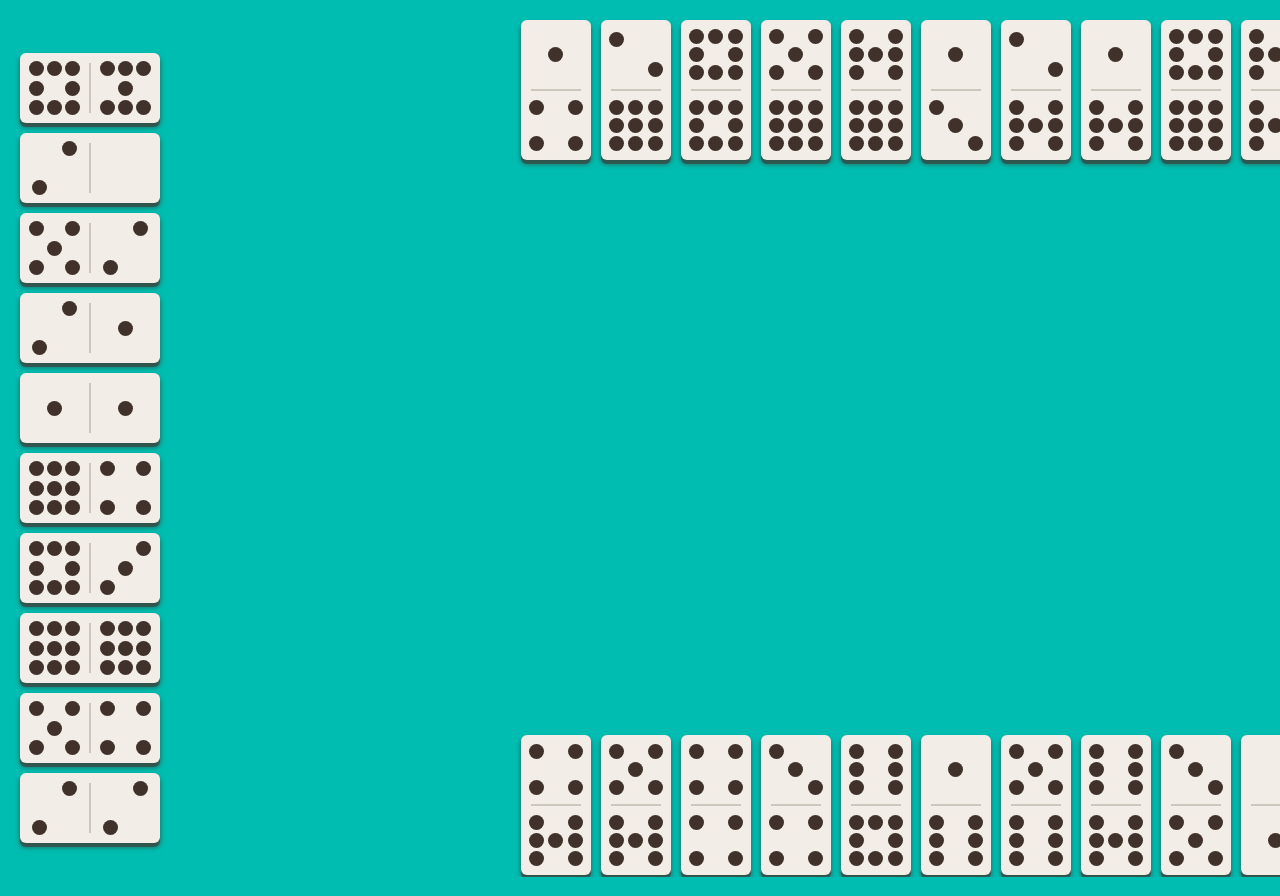
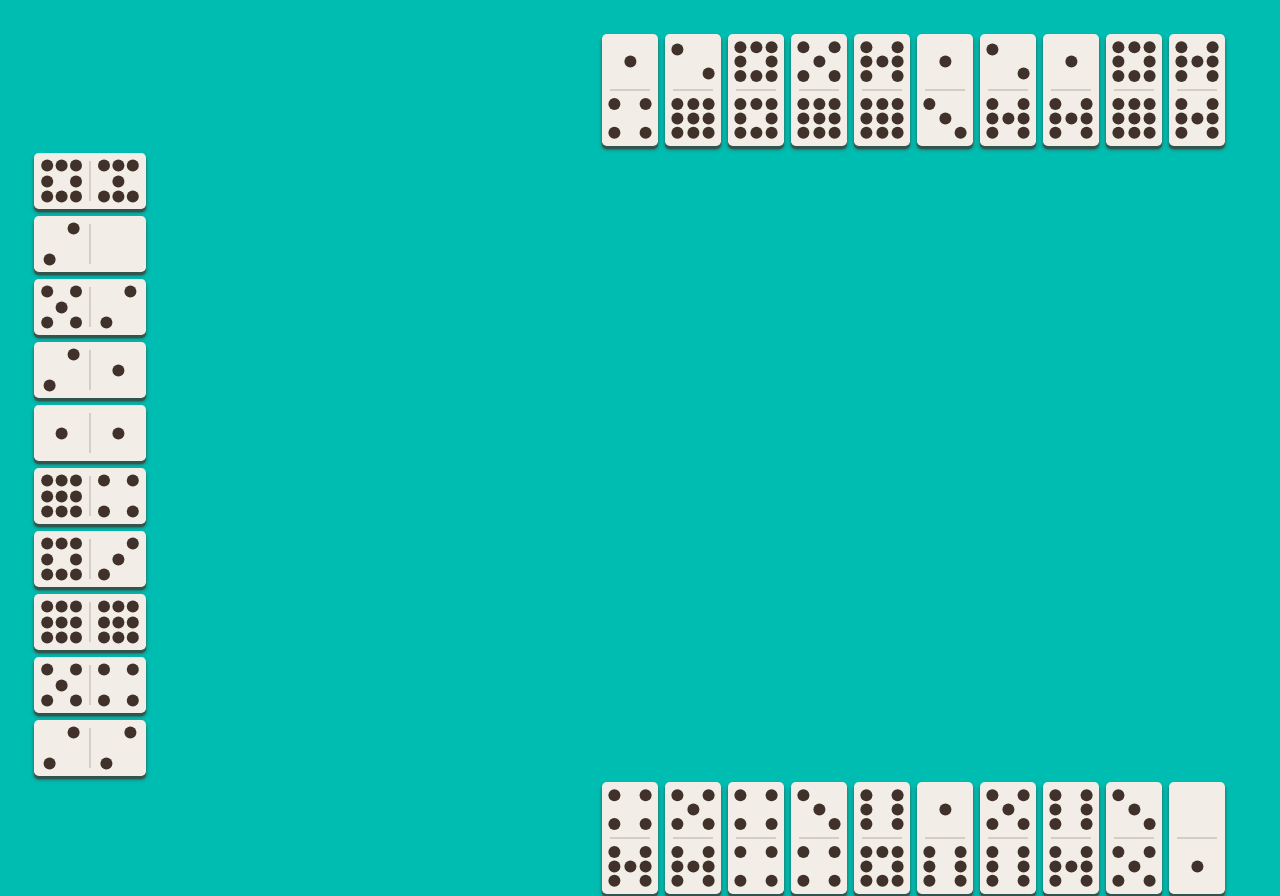
Before and after one commit to yceruto/doble9, a Vue app: page / in a window 1280 px wide. Shown: the top 896 px of the page. Built offline with nearby package versions, Linux system fonts and the light colour scheme.

Commit message:
scale pieces and board to expand grid

```diff
--- a/src/components/Board.vue
+++ b/src/components/Board.vue
@@ -43,9 +43,9 @@ export default {
       const rightMoves = this.moves.slice(indexStart);
       const board = [];
 
-      let maxSpaces = 12;
-      let gridCol = 21;
-      let gridRow = 8;
+      let maxSpaces = 15;
+      let gridCol = 26;
+      let gridRow = 11;
       let factor = -1;
       let span = 0;
       let angle = 0;
@@ -102,7 +102,7 @@ export default {
           factor *= -1;
           gridRow -= 3;
           colSpaces = 0;
-          maxSpaces = 24;
+          maxSpaces = 30;
         } else {
           colSpaces += span;
         }
@@ -111,9 +111,9 @@ export default {
         isPrevCorner = isCorner;
       }
 
-      maxSpaces = 12;
-      gridCol = 17;
-      gridRow = 8;
+      maxSpaces = 15;
+      gridCol = 22;
+      gridRow = 11;
       factor = 1;
       span = 0;
       angle = 0;
@@ -174,7 +174,7 @@ export default {
           factor *= -1;
           gridRow += 3;
           colSpaces = 0;
-          maxSpaces = 24;
+          maxSpaces = 30;
         } else {
           colSpaces += span;
         }
@@ -195,8 +195,8 @@ export default {
   justify-content: center;
   align-items: center;
   justify-items: center;
-  grid-template-columns: repeat(42, 35px);
-  grid-template-rows: repeat(16, 35px);
+  grid-template-columns: repeat(52, 28px);
+  grid-template-rows: repeat(21, 28px);
   grid-gap: 1px;
   align-self: center;
 }
--- a/src/components/Piece.vue
+++ b/src/components/Piece.vue
@@ -49,7 +49,7 @@ export default {
       );
 
       return {
-        transform: `rotate(${angle}deg)`,
+        transform: `rotate(${angle}deg) scale(0.80)`,
         boxShadow: `${shadowX}px ${shadowY}px 4px 1px rgba(65, 49, 43, 0.5), ${shadowX}px ${shadowY}px 0px 0px rgba(65, 49, 43, 0.5)`
       };
     }
--- a/src/components/Player.vue
+++ b/src/components/Player.vue
@@ -53,14 +53,14 @@ export default {
     style() {
       if (this.isLateralPosition) {
         return {
-          gridTemplateColumns: `140px`,
-          gridTemplateRows: `repeat(${this.pieces.length}, 70px)`
+          gridTemplateColumns: `112px`,
+          gridTemplateRows: `repeat(${this.pieces.length}, 56px)`
         };
       }
 
       return {
-        gridTemplateColumns: `repeat(${this.pieces.length}, 70px)`,
-        gridTemplateRows: `140px`
+        gridTemplateColumns: `repeat(${this.pieces.length}, 56px)`,
+        gridTemplateRows: `112px`
       };
     }
   },
@@ -79,7 +79,7 @@ export default {
 
   .pieces {
     display: grid;
-    grid-gap: 10px;
+    grid-gap: 7px;
 
     .tile {
       align-self: center;
```
